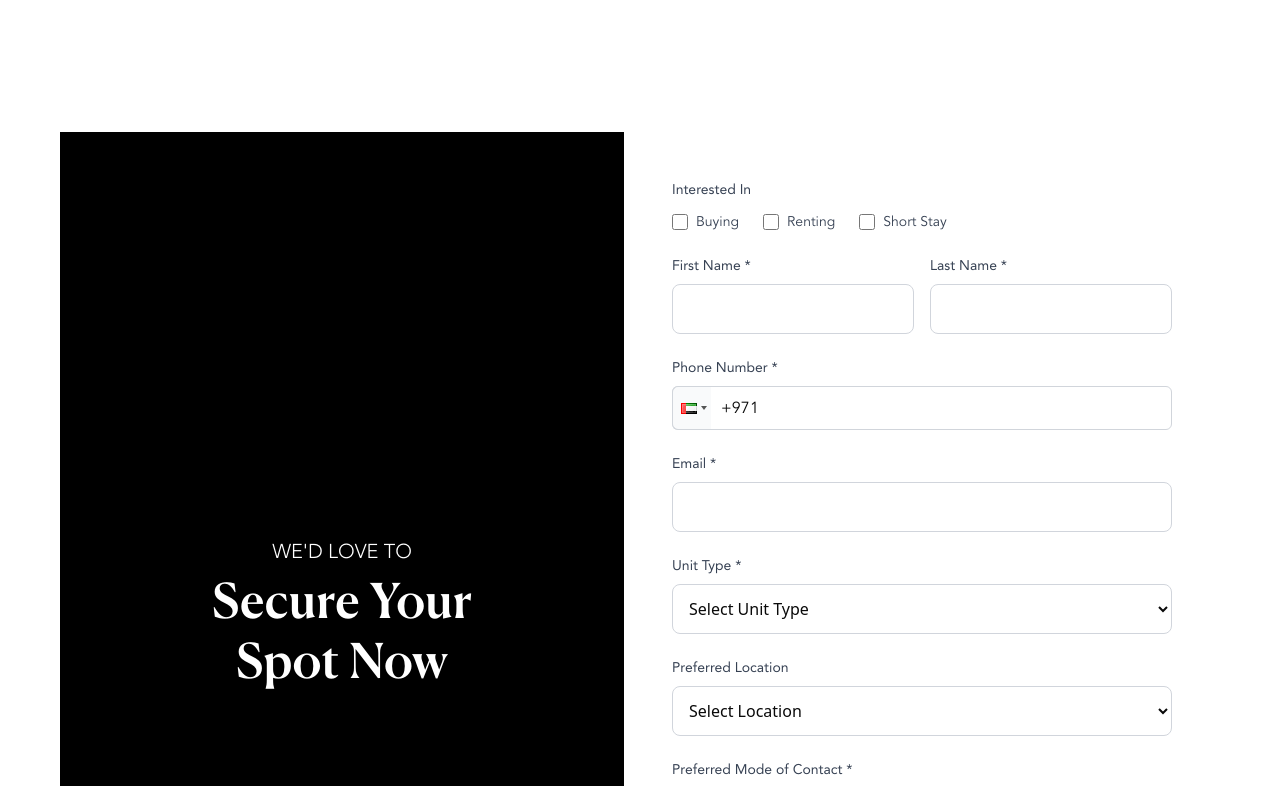
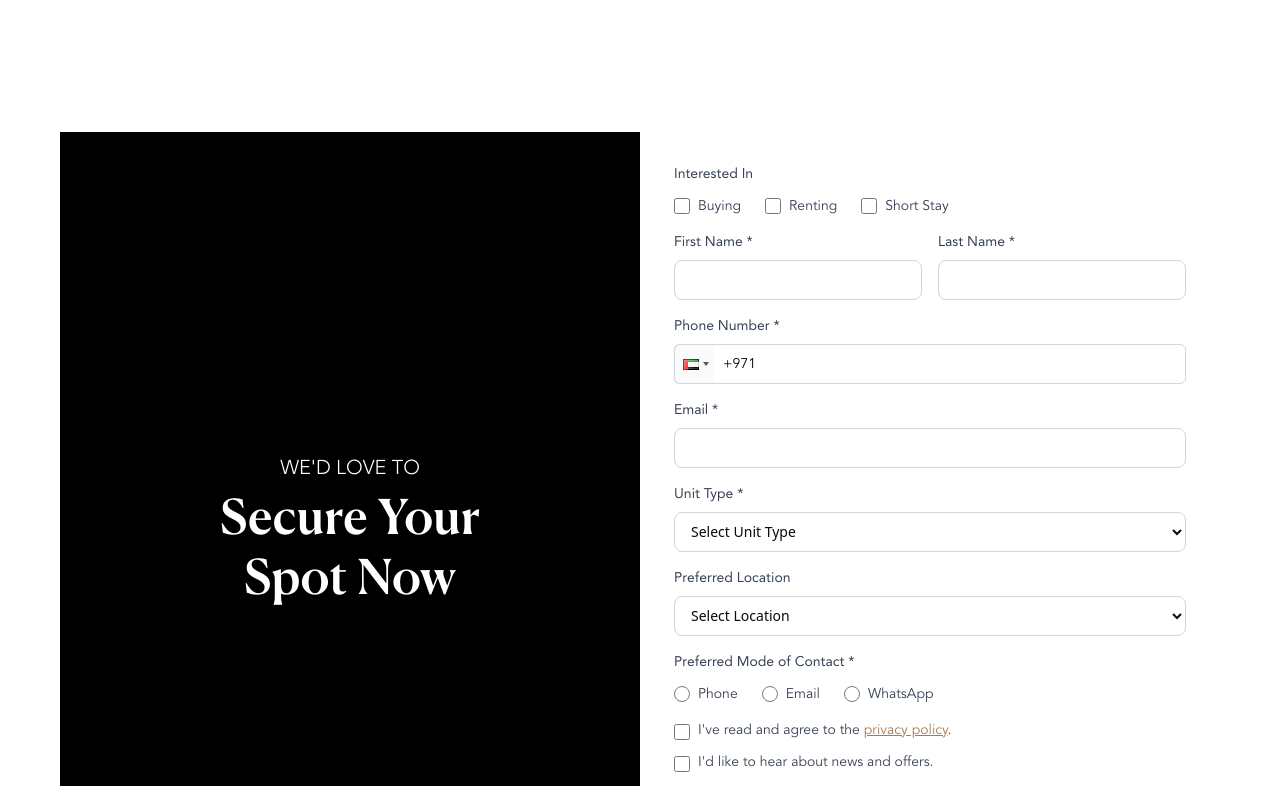
Before and after one commit to AurifyAE/blackmamba-website, a Next.js app: page / in a window 1280 px wide. Shown: the part 2900-3686 px from the top of the page. Built offline with nearby package versions, Linux system fonts and the light colour scheme; a web font is replaced by a local one.

Commit message:
Updated the contact layout

```diff
--- a/app/components/ContactForm.tsx
+++ b/app/components/ContactForm.tsx
@@ -143,7 +143,7 @@ ${formData.firstName} ${formData.lastName}
           </div>
 
           {/* Right Side - Form */}
-          <div className="flex-1 bg-white p-6 sm:p-8 lg:p-12">
+          <div className="flex-1 bg-white p-4 sm:p-6 lg:p-8">
             {/* Thank You Message - Outside form so it persists */}
             {showThankYou && (
               <div data-thank-you-message className="max-w-lg mx-auto mb-6 bg-green-50 border-2 border-green-500 rounded-lg p-4 transition-all duration-300 ease-in-out shadow-lg">
@@ -159,7 +159,7 @@ ${formData.firstName} ${formData.lastName}
               </div>
             )}
 
-            <form onSubmit={handleSubmit} className="max-w-lg mx-auto space-y-4 sm:space-y-6">
+            <form onSubmit={handleSubmit} className="max-w-lg mx-auto space-y-2 sm:space-y-4">
               {/* Interested In */}
               <div>
                 <label className="block text-sm font-medium text-gray-700 mb-3">
@@ -211,7 +211,7 @@ ${formData.firstName} ${formData.lastName}
                     value={formData.firstName}
                     onChange={handleInputChange}
                     required
-                    className="w-full px-3 py-2 sm:py-3 border border-gray-300 rounded-md focus:outline-none focus:ring-2 focus:ring-[#A97C50] focus:border-transparent text-sm sm:text-base"
+                    className="w-full h-10 px-3 py-2 sm:py-3 border border-gray-300 rounded-md focus:outline-none focus:ring-2 focus:ring-[#A97C50] focus:border-transparent text-sm"
                   />
                 </div>
                 <div>
@@ -225,7 +225,7 @@ ${formData.firstName} ${formData.lastName}
                     value={formData.lastName}
                     onChange={handleInputChange}
                     required
-                    className="w-full px-3 py-2 sm:py-3 border border-gray-300 rounded-md focus:outline-none focus:ring-2 focus:ring-[#A97C50] focus:border-transparent text-sm sm:text-base"
+                    className="w-full h-10 px-3 py-2 sm:py-3 border border-gray-300 rounded-md focus:outline-none focus:ring-2 focus:ring-[#A97C50] focus:border-transparent text-sm"
                   />
                 </div>
               </div>
@@ -249,18 +249,18 @@ ${formData.firstName} ${formData.lastName}
                   }}
                   inputStyle={{
                     width: '100%',
-                    height: '44px',
+                    height: '40px',
                     paddingLeft: '48px',
                     border: '1px solid #d1d5db',
                     borderRadius: '6px',
-                    fontSize: '16px'
+                    fontSize: '14px'
                   }}
                   buttonStyle={{
                     border: '1px solid #d1d5db',
                     borderRight: 'none',
                     borderRadius: '6px 0 0 6px',
                     backgroundColor: '#f9fafb',
-                    height: '44px'
+                    height: '40px'
                   }}
                   dropdownStyle={{
                     border: '1px solid #d1d5db',
@@ -288,7 +288,7 @@ ${formData.firstName} ${formData.lastName}
                   value={formData.email}
                   onChange={handleInputChange}
                   required
-                  className="w-full px-3 py-2 sm:py-3 border border-gray-300 rounded-md focus:outline-none focus:ring-2 focus:ring-[#A97C50] focus:border-transparent text-sm sm:text-base"
+                  className="w-full h-10 px-3 py-2 sm:py-3 border border-gray-300 rounded-md focus:outline-none focus:ring-2 focus:ring-[#A97C50] focus:border-transparent text-sm"
                 />
               </div>
 
@@ -303,7 +303,7 @@ ${formData.firstName} ${formData.lastName}
                   value={formData.unitType}
                   onChange={handleInputChange}
                   required
-                  className="w-full px-3 py-2 sm:py-3 border border-gray-300 rounded-md focus:outline-none focus:ring-2 focus:ring-[#A97C50] focus:border-transparent text-sm sm:text-base"
+                  className="w-full h-10 px-3 py-1 border border-gray-300 rounded-md focus:outline-none focus:ring-2 focus:ring-[#A97C50] focus:border-transparent text-sm"
                 >
                   <option value="">Select Unit Type</option>
                   <option value="1-bedroom">1 Bedroom</option>
@@ -323,7 +323,7 @@ ${formData.firstName} ${formData.lastName}
                   name="location"
                   value={formData.location}
                   onChange={handleInputChange}
-                  className="w-full px-3 py-2 sm:py-3 border border-gray-300 rounded-md focus:outline-none focus:ring-2 focus:ring-[#A97C50] focus:border-transparent text-sm sm:text-base"
+                  className="w-full h-10 px-3 py-1 border border-gray-300 rounded-md focus:outline-none focus:ring-2 focus:ring-[#A97C50] focus:border-transparent text-sm"
                 >
                   <option value="">Select Location</option>
                   <option value="Downtown">Downtown</option>
```
